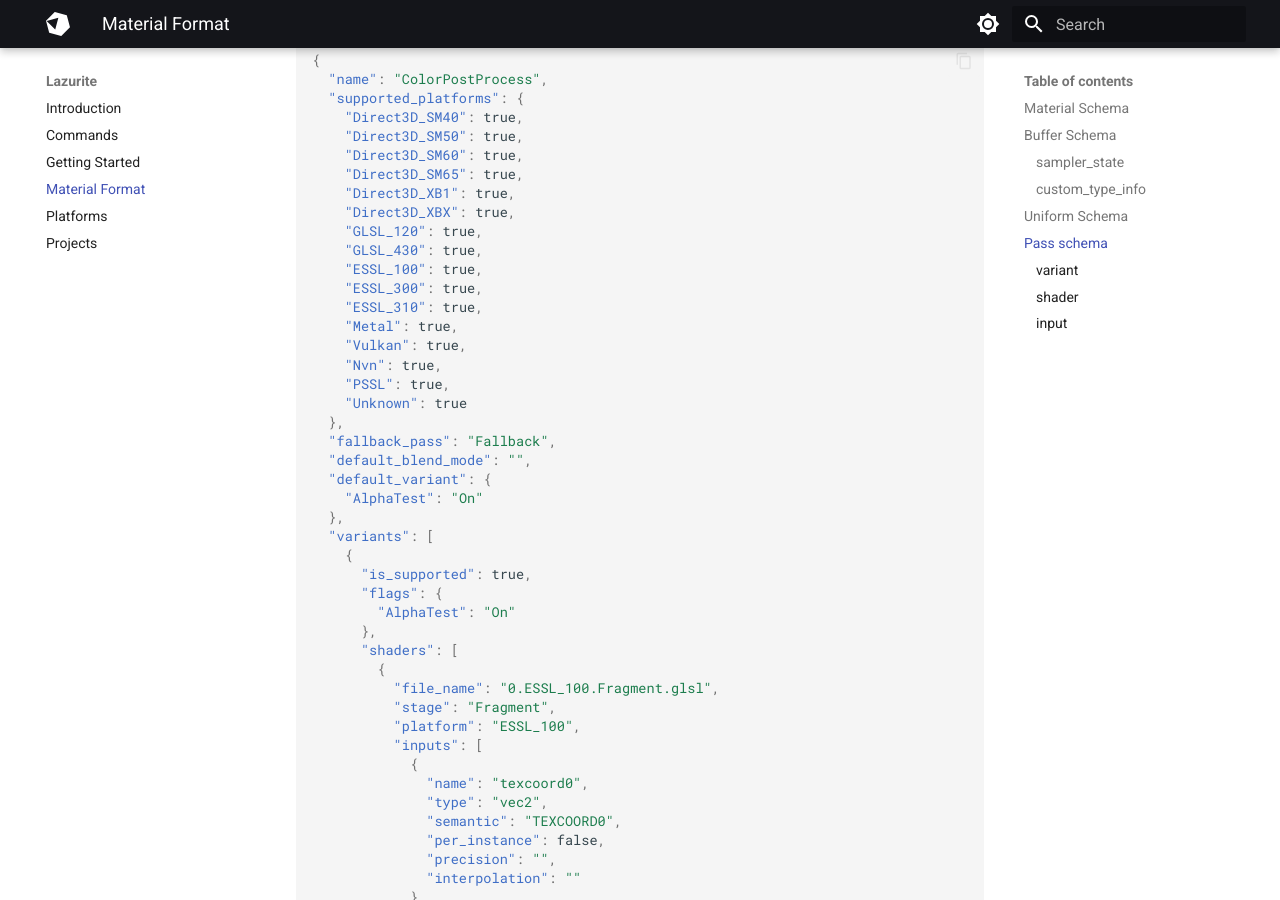
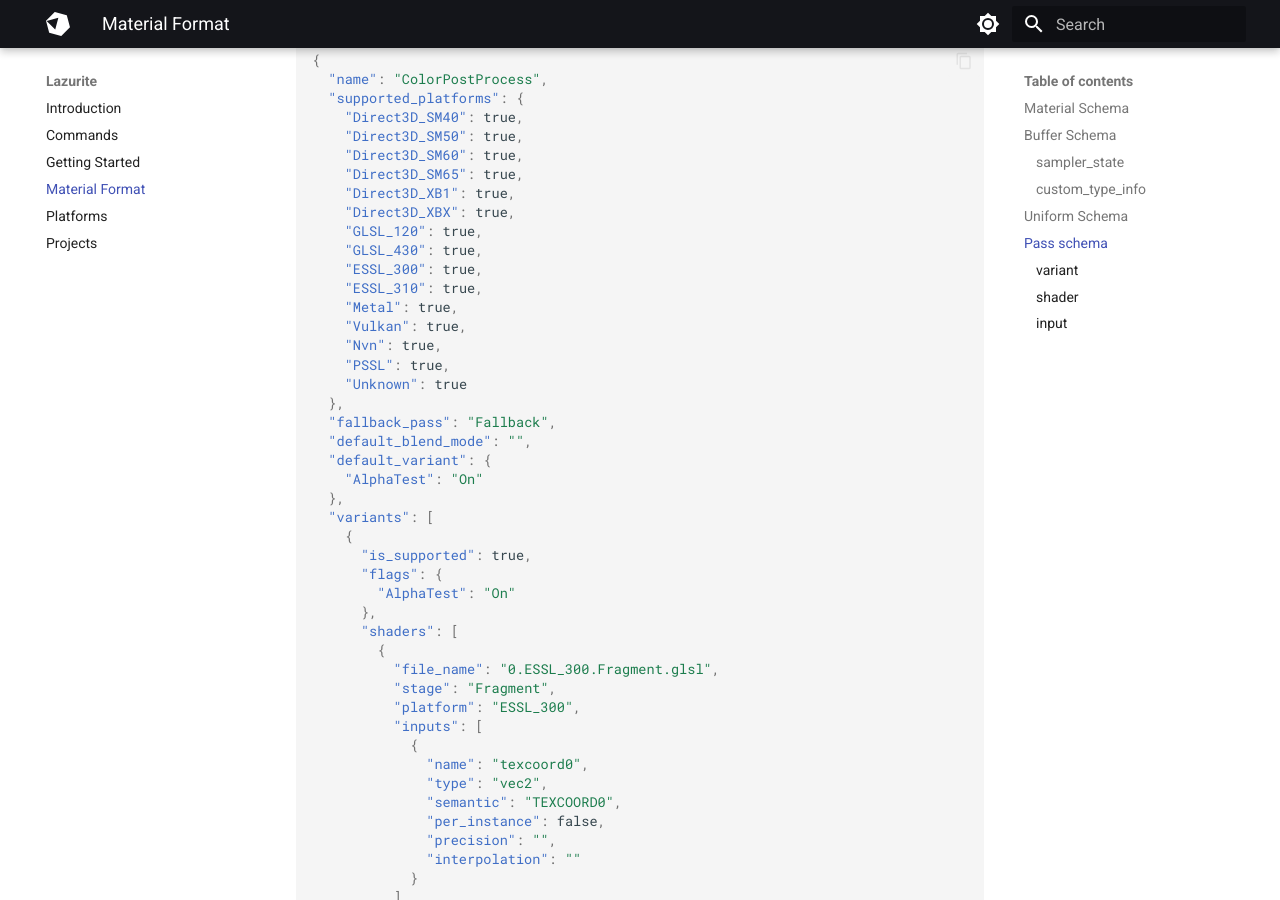
Before and after one commit to veka0/lazurite, an MkDocs documentation site: the page built from docs/material.md, in a window 1280 px wide and 900 px high, scrolled down 4199 px. Built offline with MkDocs 1.6.1 and Material for MkDocs 9.7.7, drawn with Linux system fonts in a browser that asks for light colours.

Commit message:
Update docs

```diff
--- a/docs/material.md
+++ b/docs/material.md
@@ -152,7 +152,6 @@ material.json
     "Direct3D_XBX": true,
     "GLSL_120": true,
     "GLSL_430": true,
-    "ESSL_100": true,
     "ESSL_300": true,
     "ESSL_310": true,
     "Metal": true,
@@ -174,9 +173,9 @@ material.json
       },
       "shaders": [
         {
-          "file_name": "0.ESSL_100.Fragment.glsl",
+          "file_name": "0.ESSL_300.Fragment.glsl",
           "stage": "Fragment",
-          "platform": "ESSL_100",
+          "platform": "ESSL_300",
           "inputs": [
             {
               "name": "texcoord0",
```
Also changed, not shown: docs/guide.md (+2 -2 lines), docs/platforms.md (+0 -1 lines).
